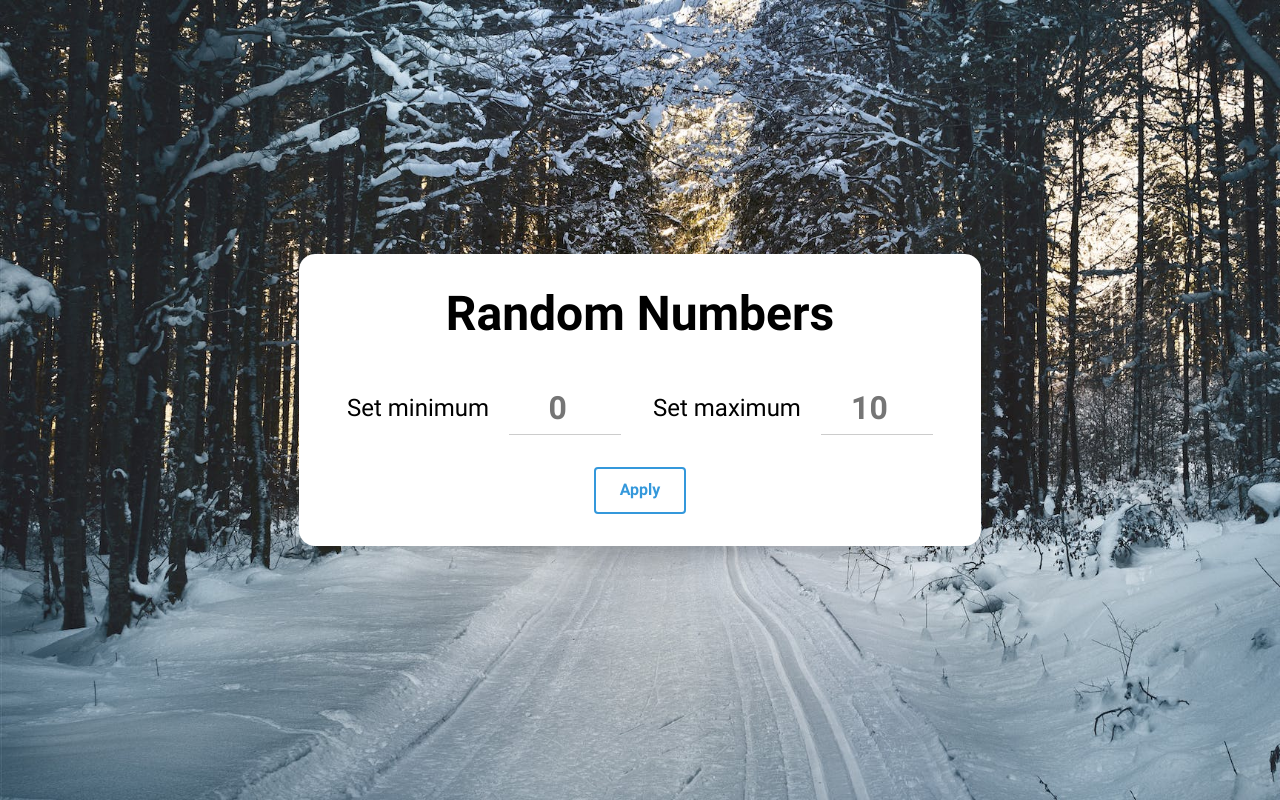
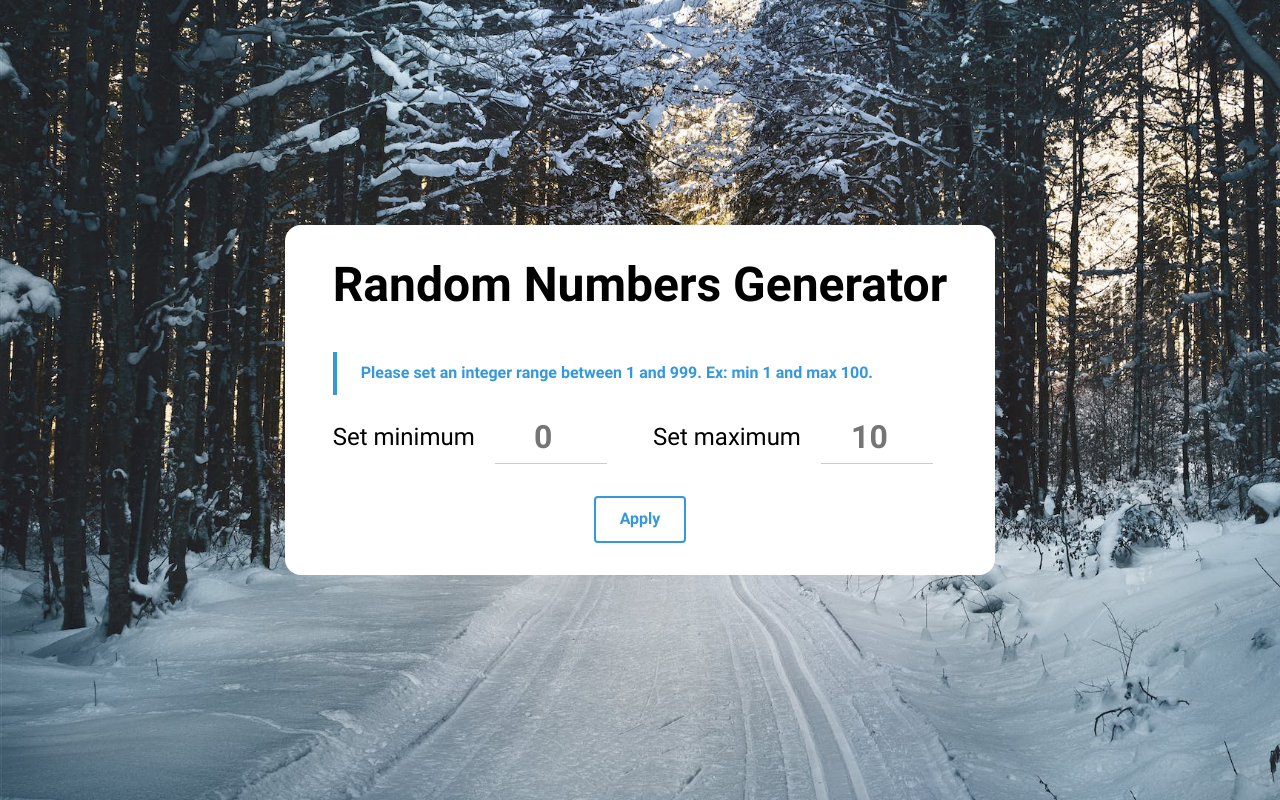
Before and after one commit to catalinbroinas/random-numbers, a website: page index.html in a window 1280 px wide. Drawn offline with Linux system fonts and the light colour scheme.

Commit message:
Add alert-info to provide feedback to the user

```diff
--- a/css/style.css
+++ b/css/style.css
@@ -45,6 +45,20 @@
 {
     display: flex;
     align-items: center;
+}
+.alert
+{
+    font-size: 1rem;
+    font-family: "RobotoBold", Arial, sans-serif;
+    margin-bottom: 1rem;
+    text-align: left;
+    padding: 0.75rem 1.5rem;
+    border-left: 4px solid black;
+}
+.alert-info
+{
+    border-color: #3498db;
+    color: #3498db;
 }
 
 /* Typography */
--- a/index.html
+++ b/index.html
@@ -18,7 +18,10 @@
         <!-- Page Content -->
         <div class="container">
             <!-- Title -->
-            <h1 class="title">Random Numbers</h1>
+            <h1 class="title">Random Numbers Generator</h1>
+
+            <!-- Info -->
+            <div class="alert alert-info" id="alert-info">Please set an integer range between 1 and 999. Ex: min 1 and max 100.</div>
 
             <!-- Interval -->
             <div class="interval">
--- a/js/style.js
+++ b/js/style.js
@@ -25,24 +25,29 @@ function displayResult() {
 }
 
 function verifyInterval() {
+    const alertInfo = document.querySelector('#alert-info');
     const min = MIN_INPUT.value;
     const max = MAX_INPUT.value;
+    let status = false;
 
     if (!(min == '' || max == '') && !(parseInt(min) > 998 || parseInt(max) > 999)) {
         if (parseInt(max) > parseInt(min)) {
             if (APPLY_BUTTON.disabled) {
                 APPLY_BUTTON.removeAttribute('disabled');
+                alertInfo.style.display = 'none';
             }
         }
         else {
             if (!APPLY_BUTTON.disabled) {
                 APPLY_BUTTON.setAttribute('disabled', "");
+                alertInfo.style.display = 'block';
             }
         }
     }
     else {
         if (!APPLY_BUTTON.disabled) {
             APPLY_BUTTON.setAttribute('disabled', "");
+            alertInfo.style.display = 'block';
         }
     }
 }
```
